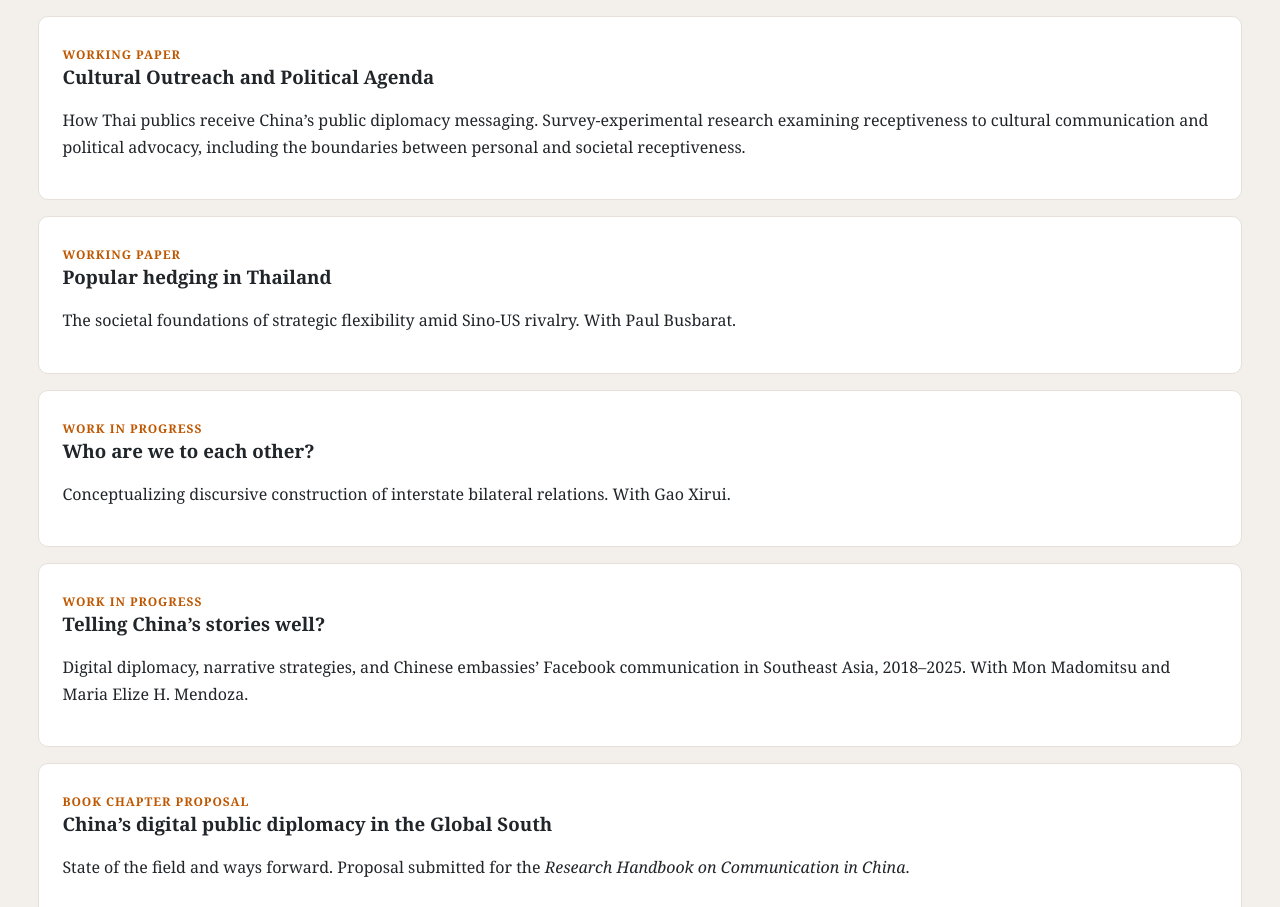
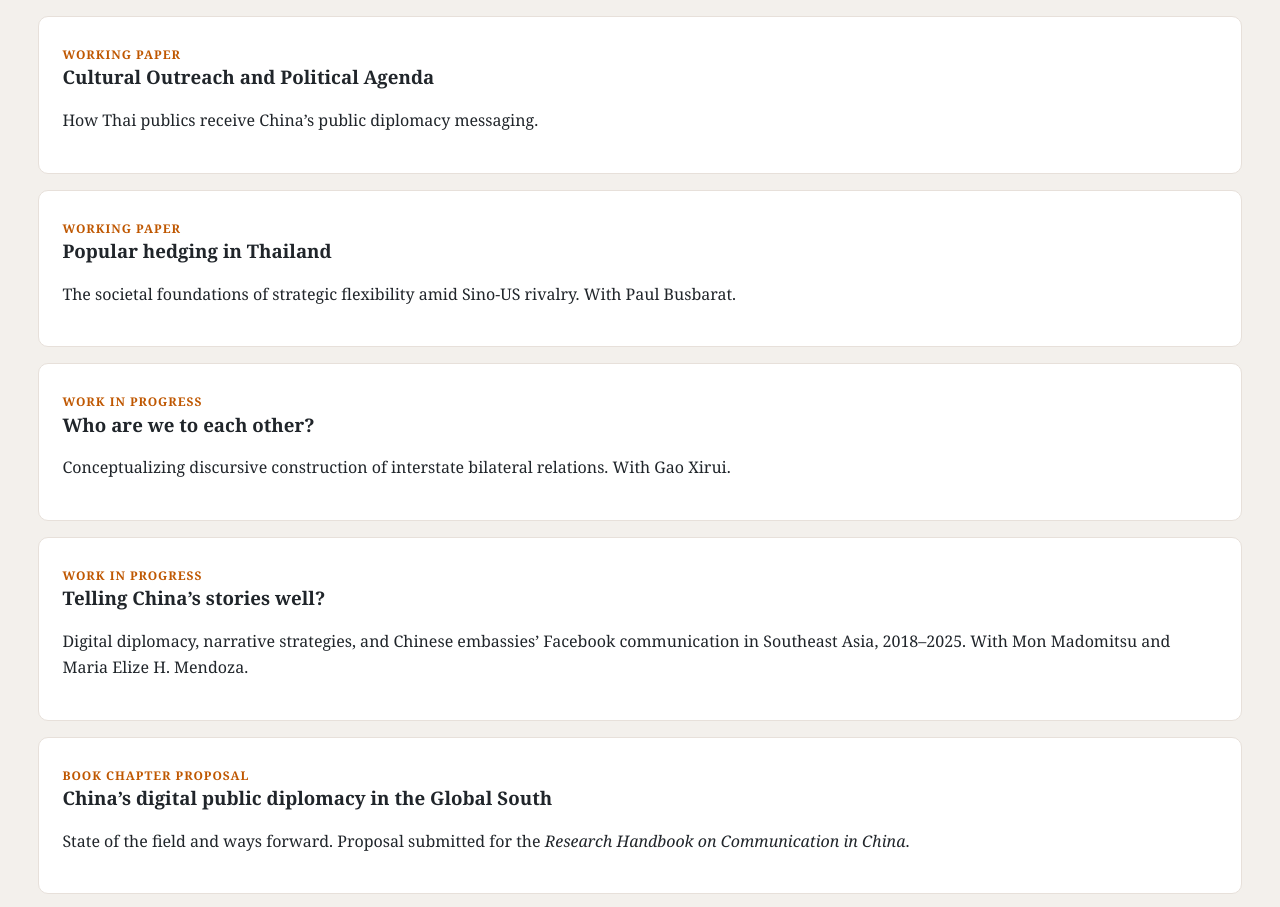
Before and after one commit to JosephMaAttawat/JosephMaAttawat.github.io, a plain HTML site: page index.html in a window 1280 px wide. Shown: the part 3413-4320 px from the top of the page. Drawn offline with Linux system fonts and the light colour scheme.

Commit message:
Simplify working paper description in index.html
Removed detailed description from the working paper project.

```diff
--- a/index.html
+++ b/index.html
@@ -127,7 +127,7 @@
       <article class="project"><span>Under Review</span><h3>What does China’s rise mean to ethnic Chinese overseas?</h3><p>A qualitative study of Sino-Thais.</p></article>
       <article class="project"><span>Under Review</span><h3>Three-dimensional outcomes of moral-identity branding in foreign political marketing</h3><p>Experimental evidence from China’s public diplomacy in Thailand.</p></article>
       <article class="project"><span>Under Review</span><h3>Hearts and minds across borders</h3><p>Chinese ethnic identity and political support for China in Thailand.</p></article>
-      <article class="project"><span>Working Paper</span><h3>Cultural Outreach and Political Agenda</h3><p>How Thai publics receive China’s public diplomacy messaging. Survey-experimental research examining receptiveness to cultural communication and political advocacy, including the boundaries between personal and societal receptiveness.</p></article>
+      <article class="project"><span>Working Paper</span><h3>Cultural Outreach and Political Agenda</h3><p>How Thai publics receive China’s public diplomacy messaging.</p></article>
       <article class="project"><span>Working Paper</span><h3>Popular hedging in Thailand</h3><p>The societal foundations of strategic flexibility amid Sino-US rivalry. With Paul Busbarat.</p></article>
       <article class="project"><span>Work in Progress</span><h3>Who are we to each other?</h3><p>Conceptualizing discursive construction of interstate bilateral relations. With Gao Xirui.</p></article>
       <article class="project"><span>Work in Progress</span><h3>Telling China’s stories well?</h3><p>Digital diplomacy, narrative strategies, and Chinese embassies’ Facebook communication in Southeast Asia, 2018–2025. With Mon Madomitsu and Maria Elize H. Mendoza.</p></article>
```
